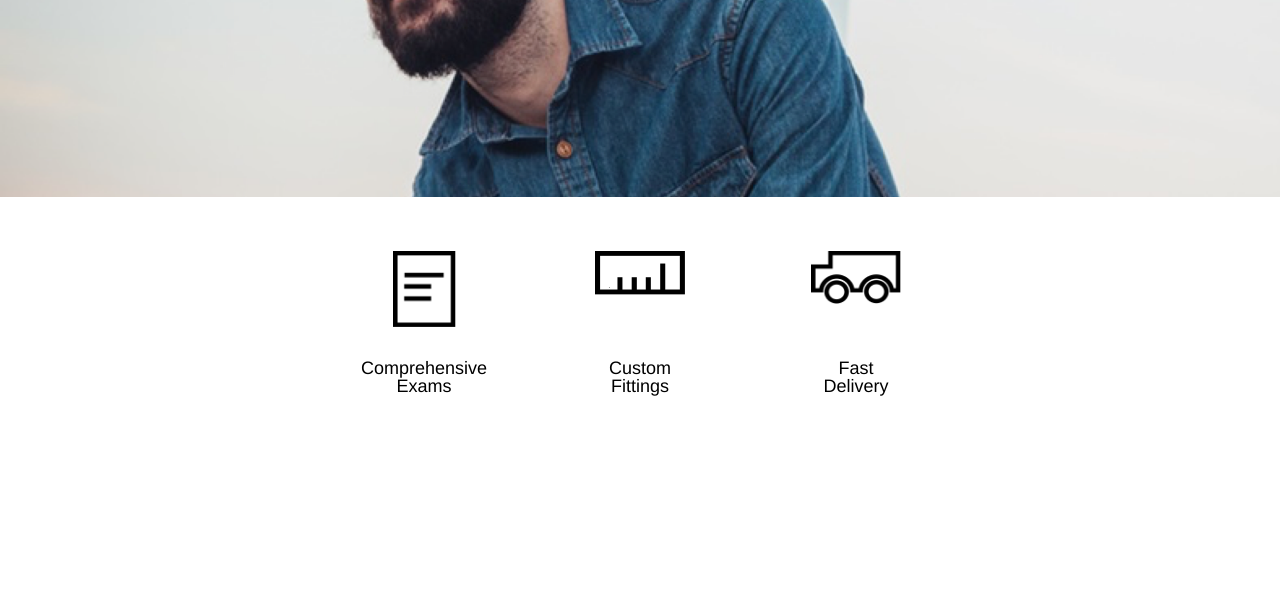
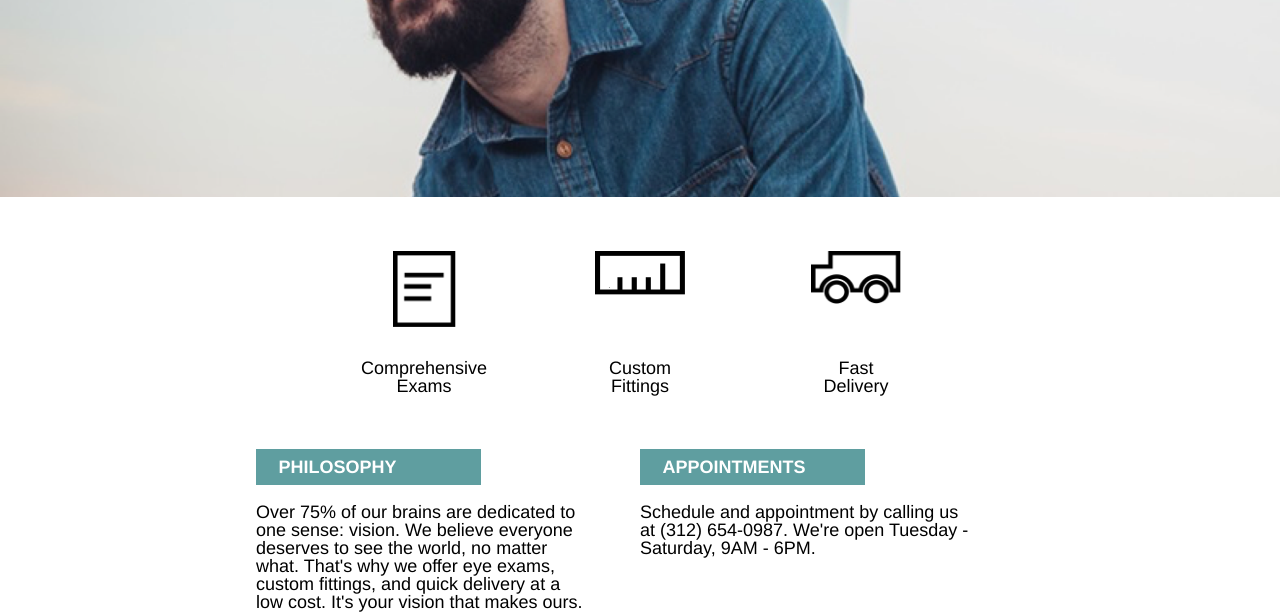
Before and after one commit to kirovia/tortoiseshelloptics, a plain HTML site: page index.html in a window 1280 px wide. Shown: the part 361-973 px from the top of the page. Before the commit the page ends 810 px from the top, so only its background shows below. Drawn offline with Linux system fonts and the light colour scheme.

Commit message:
Finish information divison HTML and CSS

```diff
--- a/index.html
+++ b/index.html
@@ -31,6 +31,7 @@
     </header>
 
 <!-- Guarantees -->
+
     <div class="guarantees">
       <div class="sitecontainer">
         <div class="icon">
@@ -48,5 +49,24 @@
       </div>
     </div>
 
+<!-- Information -->
+
+    <div class="information">
+      <div class="sitecontainer">
+        <div class="philosophyinfo">
+          <div class="philosophy">
+            <h1>PHILOSOPHY</h1>
+          </div>
+          <p>Over 75% of our brains are dedicated to one sense: vision. We believe everyone deserves to see the world, no matter what. That's why we offer eye exams, custom fittings, and quick delivery at a low cost. It's your vision that makes ours.</p>
+        </div>
+        <div class="appointmentsinfo">
+          <div class="appointments">
+            <h1>APPOINTMENTS</h1>
+          </div>
+          <p>Schedule and appointment by calling us at (312) 654-0987. We're open Tuesday - Saturday, 9AM - 6PM.</p>
+        </div>
+      </div>
+    </div>
+
   </body>
 </html>
--- a/resources/css/style.css
+++ b/resources/css/style.css
@@ -86,3 +86,28 @@ img.paper {
 img.ruler, img.truck {
   width: 5rem;
 }
+
+
+/* Information Division Styling */
+
+.information .sitecontainer {
+  display: flex;
+  justify-content: center;
+}
+
+.philosophyinfo, .appointmentsinfo {
+  width: 35%;
+  margin-right: 5%;
+}
+
+.philosophy, .appointments {
+  background-color: cadetblue;
+  color: white;
+  font-weight: bold;
+  padding: 0.5rem 1.25rem;
+  width: 10rem;
+}
+
+.philosophyinfo p, .appointmentsinfo p {
+  margin-top: 1rem;
+}
```
